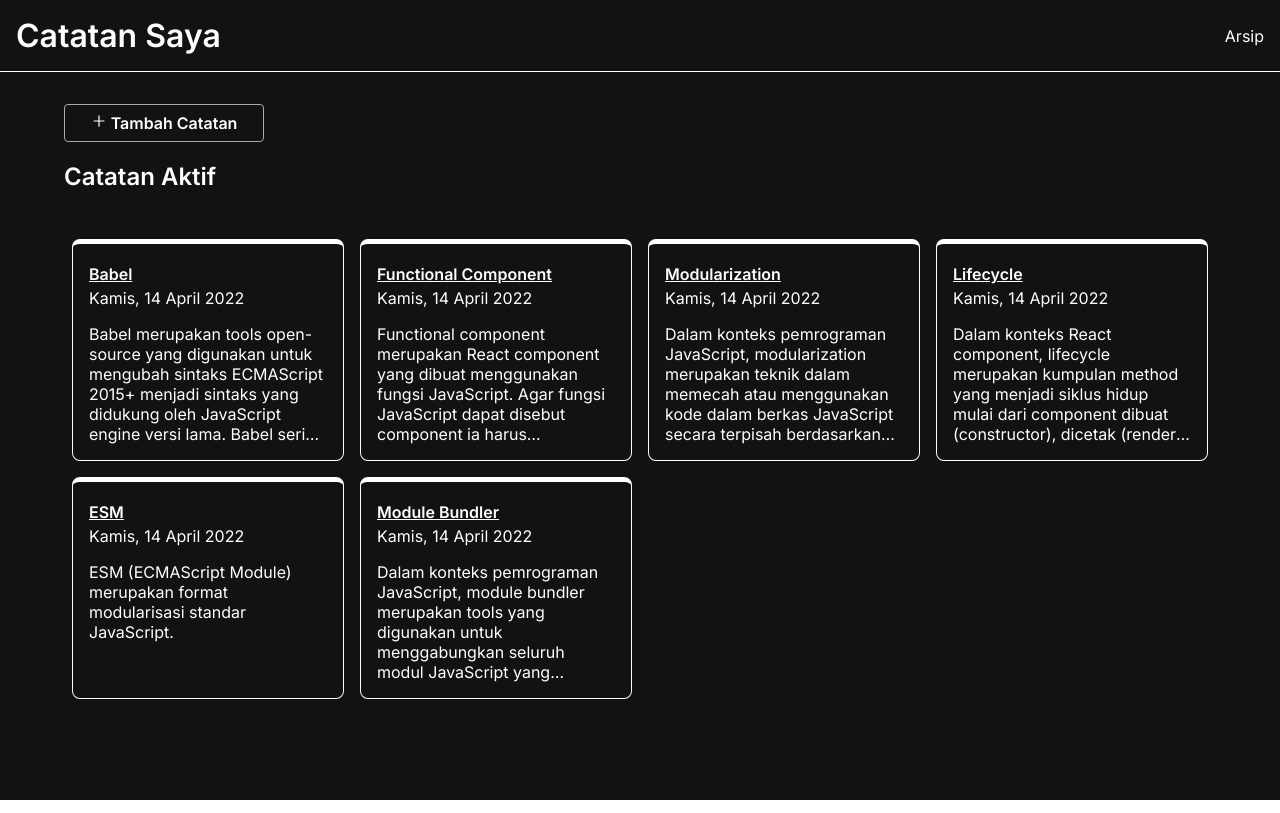
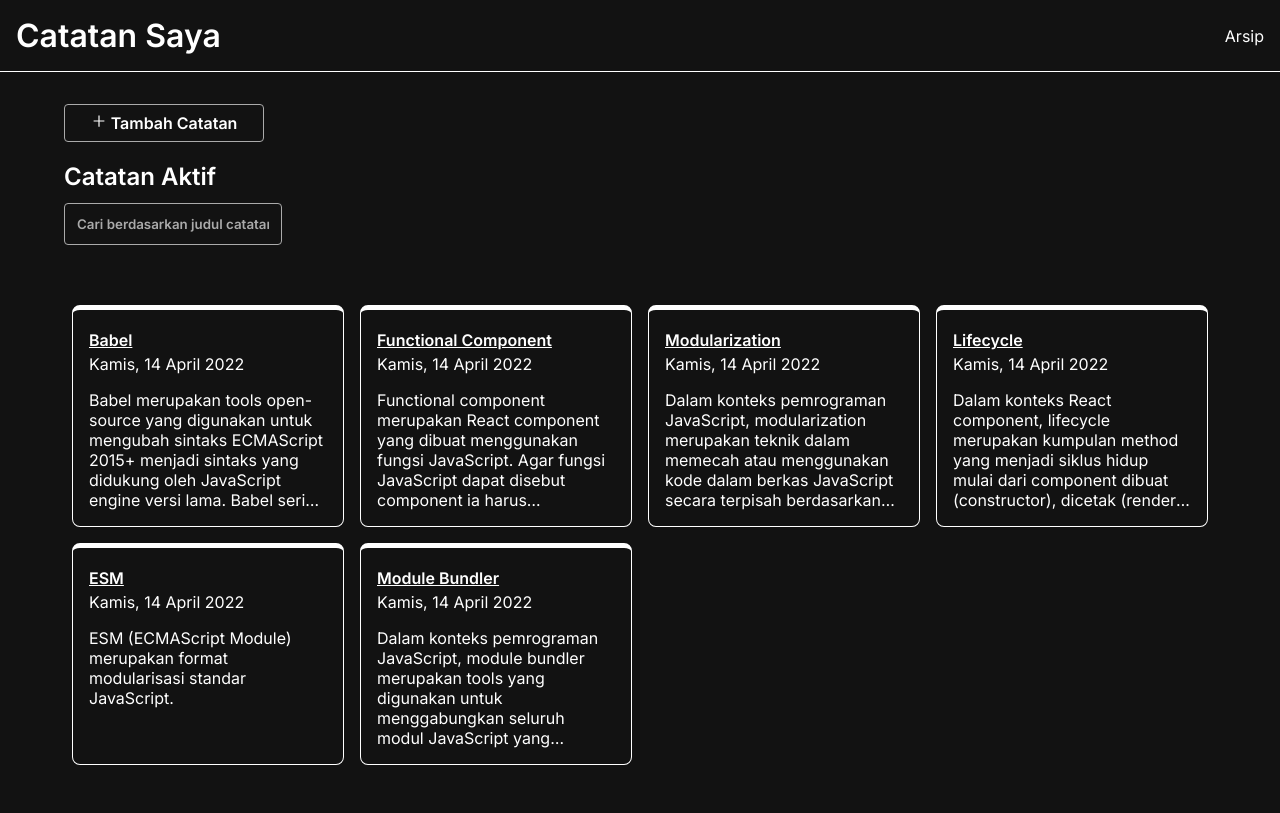
Before and after one commit to alaqsaka/notes-app, a React (Create React App) app: page / in a window 1280 px wide. Built offline with nearby package versions, Linux system fonts and the light colour scheme.

Commit message:
implemem search query params

```diff
--- /dev/null
+++ b/src/components/SearchBar.js
@@ -0,0 +1,21 @@
+import React from "react";
+import PropTypes from "prop-types";
+
+const SearchBar = ({ keyword, keywordChange }) => {
+  return (
+    <input
+      className="search-bar"
+      type="text"
+      placeholder="Cari berdasarkan judul catatan"
+      value={keyword}
+      onChange={(event) => keywordChange(event.target.value)}
+    />
+  );
+};
+
+SearchBar.propTypes = {
+  keyword: PropTypes.string.isRequired,
+  keywordChange: PropTypes.func.isRequired,
+};
+
+export default SearchBar;
--- a/src/pages/Homepage.js
+++ b/src/pages/Homepage.js
@@ -1,23 +1,37 @@
 import React, { Component } from "react";
-import { Link } from "react-router-dom";
+import { Link, useSearchParams } from "react-router-dom";
 import { AiOutlinePlus } from "react-icons/ai";
 import NoteList from "../components/NoteList";
 
-import { getAllNotes } from "../utils/local-data";
+import { getActiveNotes } from "../utils/local-data";
+import SearchBar from "../components/SearchBar";
 
-export default class HomePage extends Component {
+function HomePageWrapper() {
+  const [searchParams, setSearchParams] = useSearchParams();
+
+  const keyword = searchParams.get("keyword");
+
+  function changeSearchParams(keyword) {
+    setSearchParams({ keyword });
+  }
+
+  return (
+    <HomePage defaultKeyword={keyword} keywordChange={changeSearchParams} />
+  );
+}
+
+class HomePage extends Component {
   constructor(props) {
     super(props);
     this.state = {
-      notes: getAllNotes(),
-      archivedNotes: [],
-      search: "",
-      filteredNotes: [],
+      notes: getActiveNotes(),
+      keyword: props.defaultKeyword || "",
     };
 
     this.onDeleteNoteHandler = this.onDeleteNoteHandler.bind(this);
     this.onArchiveNoteHandler = this.onArchiveNoteHandler.bind(this);
     this.onAddNoteHandler = this.onAddNoteHandler.bind(this);
+    this.onKeywordChangeHandler = this.onKeywordChangeHandler.bind(this);
   }
 
   onDeleteNoteHandler(id) {
@@ -60,7 +74,25 @@
     });
   }
 
+  onKeywordChangeHandler(keyword) {
+    this.setState(() => {
+      return {
+        keyword,
+      };
+    });
+
+    this.props.keywordChange(keyword);
+  }
+
   render() {
+    const notes = this.state.notes.filter((note) => {
+      return note.title
+        .toLowerCase()
+        .includes(this.state.keyword.toLowerCase());
+    });
+
+    console.log(notes);
+
     return (
       <div className="note-app__body">
         <Link
@@ -75,14 +107,13 @@
           <AiOutlinePlus /> Tambah Catatan
         </Link>
         <h2>Catatan Aktif</h2>
-        {this.state.notes.filter((note) => note.archived === false).length >
-        0 ? (
+        <SearchBar
+          keyword={this.state.keyword}
+          keywordChange={this.onKeywordChangeHandler}
+        />
+        {notes.length > 0 ? (
           <NoteList
-            notes={
-              this.state.search.length > 0
-                ? this.state.filteredNotes
-                : this.state.notes.filter((note) => note.archived === false)
-            }
+            notes={notes}
             onDelete={this.onDeleteNoteHandler}
             onArchive={this.onArchiveNoteHandler}
           />
@@ -93,3 +124,5 @@
     );
   }
 }
+
+export default HomePageWrapper;
```
